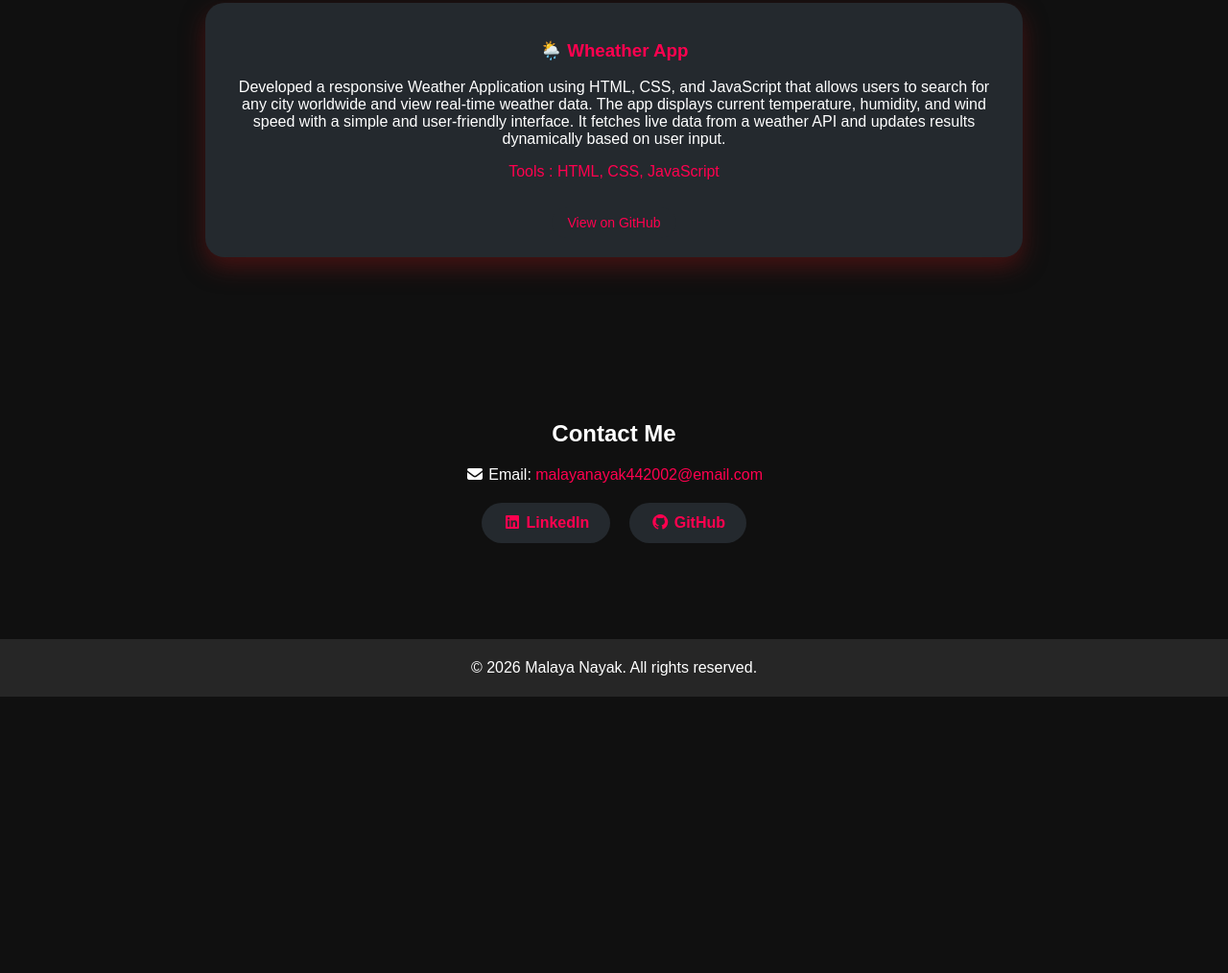
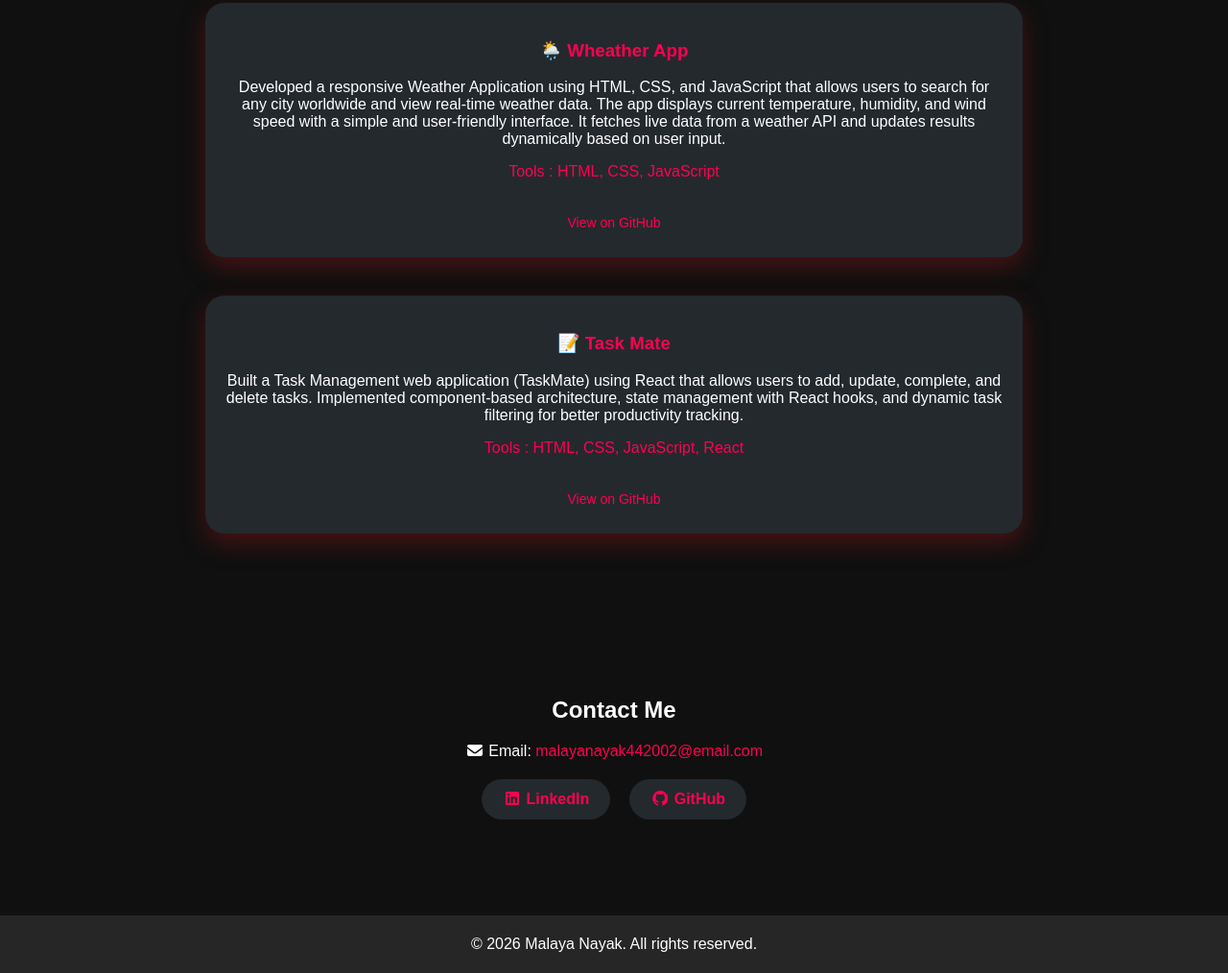
Before and after one commit to MalayaNayak2002/mn-portfolio, a plain HTML site: page index.html in a window 1280 px wide. Shown: the part 1904-2918 px from the top of the page at 96% size. Before the commit the page ends 2630 px from the top, so only its background shows below. Drawn offline with Linux system fonts and the light colour scheme.

Commit message:
added taskmate

```diff
--- a/index.html
+++ b/index.html
@@ -101,6 +101,18 @@
                     View on GitHub
                 </a>
             </div>
+
+             <div class="card project-card">
+                <h3>📝 Task Mate</h3>
+                <p style="color: #fff;">Built a Task Management web application (TaskMate) using React that allows users to add, update, complete, and delete tasks.
+                    Implemented component-based architecture, state management with React hooks, and dynamic task filtering for better productivity tracking.
+                </p>
+                <p>Tools : HTML, CSS, JavaScript, React</p>
+
+                <a href="https://github.com/MalayaNayak2002/task-mate" target="_blank" class="project-github">
+                    View on GitHub
+                </a>
+            </div>
         </div>
     </section>
 
```
